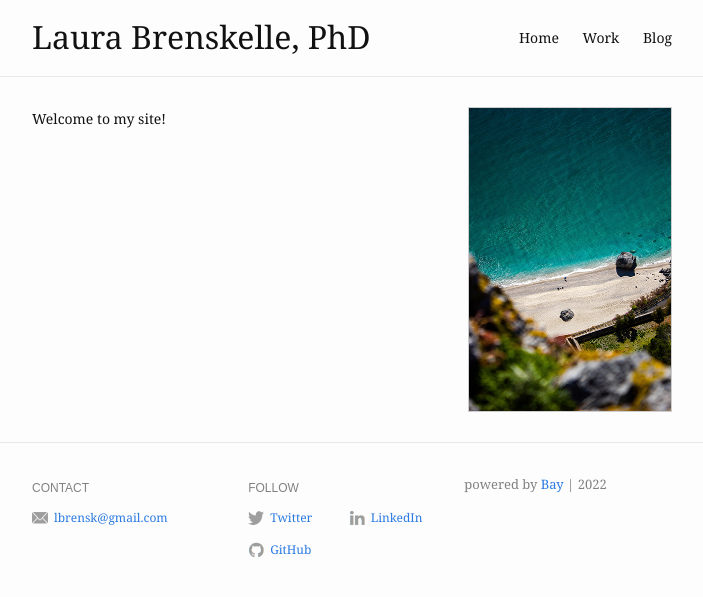
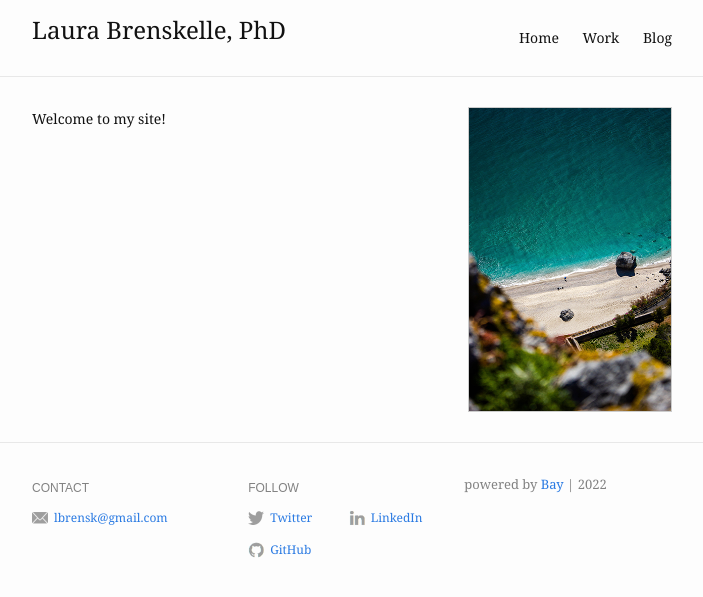
Before and after one commit to lbrensk/lbrensk.github.io, a Jekyll site: the page built from index.md, in a window 1280 px wide. Shown: the top 597 px of the page, without its empty margins (288-991 px from the left). Built offline with Jekyll 4.4.1, drawn with Linux system fonts in a browser that asks for light colours.

Commit message:
Update header.html

```diff
--- a/_includes/header.html
+++ b/_includes/header.html
@@ -1,6 +1,6 @@
 <header class="site-header">
   <div class="wrapper">
-    <font size=6>Laura Brenskelle, PhD</font>
+    <font size=5.5>Laura Brenskelle, PhD</font>
 
     <nav class="site-nav">
       <a href="#" class="menu-icon"></a>
```
